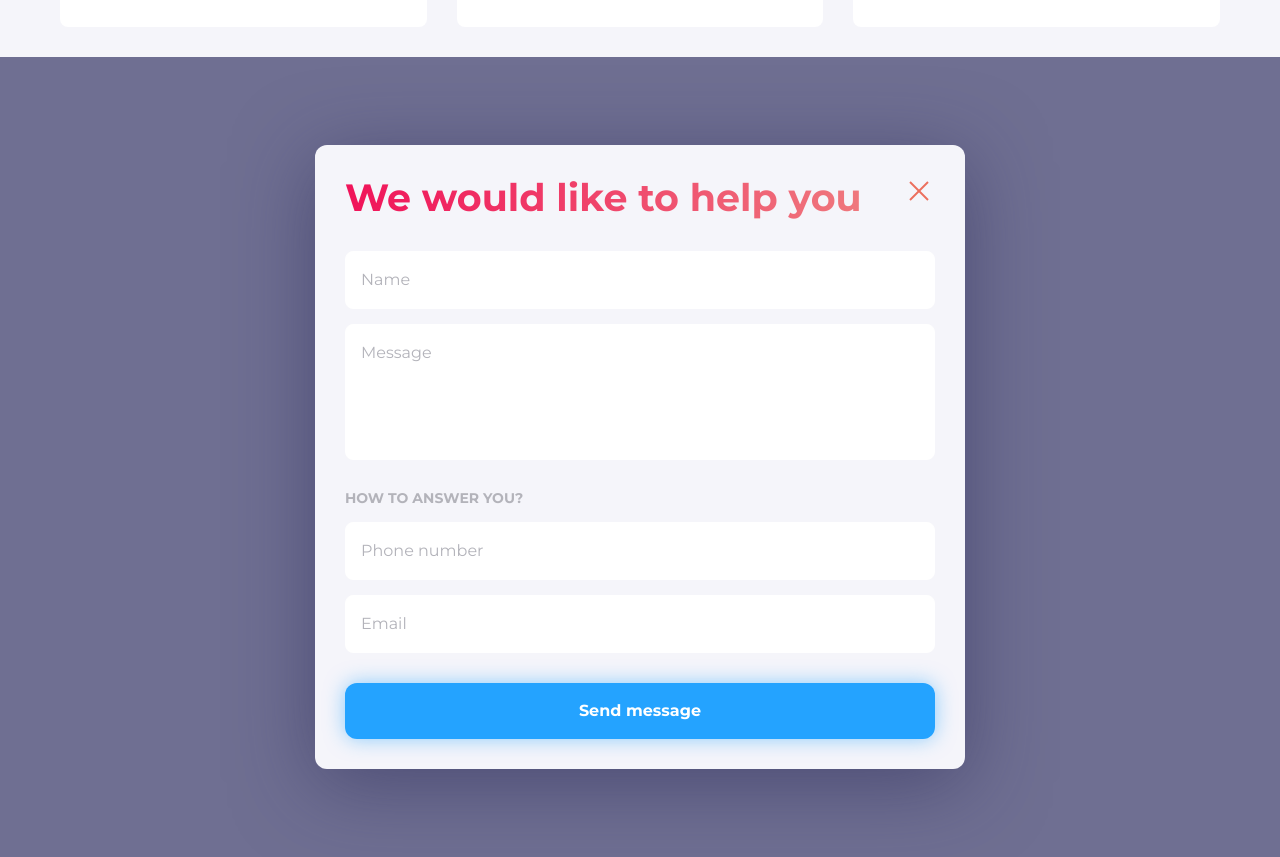
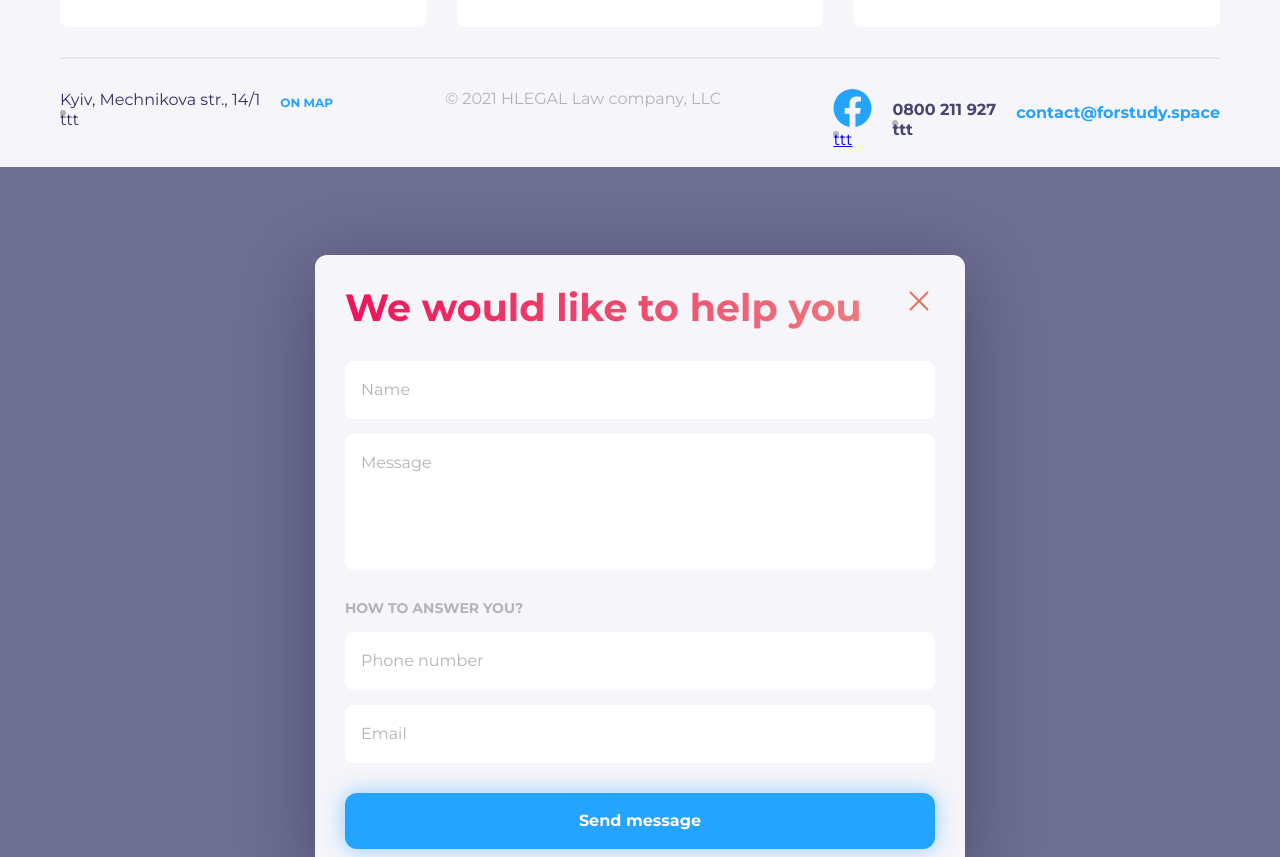
Before and after one commit to OlenaKosa/Final-homework, a website: page index.html in a window 1280 px wide. Shown: the part 3732-4589 px from the top of the page. Drawn offline with Linux system fonts and the light colour scheme.

Commit message:
begin footer

```diff
--- a/index.html
+++ b/index.html
@@ -229,20 +229,28 @@
         </div>
       </section>
       <!-- footer -->
-      <!-- <section class="footer__addresses">
-        <div class="footer__address">
+      <footer class="footer__addresses">
+        <div class="footer__address footer__blocks">
           <address>
             Kyiv, Mechnikova str., 14/1
           </address>
           <a href="/" class="footer__map">On map</a>
         </div>
-        <div class="footer__contacts">
-
+        <div class="footer__contacts footer__blocks">
+          <a href="/" class="footer__facebook">
+            <svg width="39" height="38" viewBox="0 0 39 38" fill="none" xmlns="http://www.w3.org/2000/svg">
+              <path d="M38.5 19.1161C38.5 8.55857 29.9934 0 19.5 0C9.00658 0 0.5 8.55857 0.5 19.1161C0.5 28.6575 7.44803 36.5659 16.5312 38V24.6419H11.707V19.1161H16.5312V14.9046C16.5312 10.1136 19.3678 7.46723 23.7078 7.46723C25.7866 7.46723 27.9609 7.84059 27.9609 7.84059V12.545H25.5651C23.2048 12.545 22.4688 14.0185 22.4688 15.5302V19.1161H27.7383L26.8959 24.6419H22.4688V38C31.552 36.5659 38.5 28.6575 38.5 19.1161Z" fill="#24A3FF"/>
+            </svg>
+          </a>
+          <a href="tel: 0800211927" class="footer__phone nowrap">
+            0800 211 927
+          </a>
+          <a href="mailto: contact@forstudy.space" class="footer__email">contact@forstudy.space</a>
         </div>
         <p class="footer__copyright">
           © 2021 HLEGAL Law company, LLC
         </p>
-      </section> -->
+      </footer>
       <!-- end footer -->
     </div>
   </footer>
--- a/scss/_settings.scss
+++ b/scss/_settings.scss
@@ -30,3 +30,7 @@ h4 {
     padding-right: 60px;
   }
 }
+
+.nowrap {
+  white-space: nowrap;
+}
--- a/scss/_variables.scss
+++ b/scss/_variables.scss
@@ -27,7 +27,9 @@ $contrast-text-color: #FFFFFF;
 
 $dark-subtitle-color: #323264;
 $light-subtitle-color: #24A3FF;
+
 $active-color: #F0145A;
 $colorless-color: #B3B3BA;
+$dark-color: #46466E;
 
 $light-hr-color: #E6E6F0;
--- a/scss/blocks/footer/_footer.scss
+++ b/scss/blocks/footer/_footer.scss
@@ -1,41 +1,116 @@
 .footer {
   background-color: $light-background;
 
-  //padding: 30px;
+  &__addresses {
+    display: flex;
+    flex-direction: column;
+    align-items: center;
+    padding-bottom: 30px;
 
-  // &__addresses {
-  //   //padding-top: 30px;
-  //   //padding-bottom: 30px;
+    @media (min-width: map-get($screen, tablet-sd)) {
+      flex-direction: row;
+      flex-wrap: wrap;
+      justify-content: space-between;
+      align-items: stretch;
+    }
 
-  //   address {
-  //     @include font(16px,20px);
-  //     color: $dark-subtitle-color;
-  //     font-style: normal;
-  //   }
-  // }
+  address {
+    @include font(16px,20px);
+    color: $dark-subtitle-color;
+    font-style: normal;
+  }
+  }
 
-  // &__addresses::before {
-  //   content: '';
-  //   width: 100%;
-  //   height: 2px;
-  //   display: block;
-  //   margin-bottom: 30px;
-  //   background-color: $light-hr-color;
-  // }
+  &__addresses::before {
+    content: '';
+    width: 100%;
+    height: 2px;
+    display: block;
+    margin-bottom: 30px;
+    background-color: $light-hr-color;
+  }
 
-  // &__contacts {
+  &__address {
+    margin-bottom: 21px;
+  }
 
-  // }
+  &__blocks {
+    display: flex;
+    flex-direction: column;
+    align-items: center;
+    gap: 10px;
 
-  // &__map {
-  //   color: $light-subtitle-color;
-  //   text-transform: uppercase;
-  //   text-decoration: none;
-  //   @include font(12px,15px,700);
-  // }
+    @media (min-width: map-get($screen, tablet-sd)) {
+      flex-direction: row;
+    }
+  }
 
-  // &__copyright {
-  //   @include font(16px,20px);
-  //   color: $colorless-color;
-  // }
+  @media (min-width: map-get($screen, tablet-sd)) {
+
+    &__blocks *:nth-child(n) {
+      flex-wrap: nowrap;
+    }
+
+    &__blocks *:nth-child(n):not(:last-child) {
+      margin-right: 10px;
+    }
+
+    &__blocks *:nth-child(n):not(:last-child)::after {
+      content: 'ttt';
+      //margin-right: 10px;
+      display: block;
+      width: 6px;
+      height: 6px;
+      border-radius: 50%;
+      background-color: $colorless-color;
+    }
+
+  }
+
+
+
+  &__contacts {
+    margin-bottom: 30px;
+    order: 2;
+
+    @media (min-width: map-get($screen, tablet-sd)) {
+      margin-bottom: 0;
+      order: 3;
+    }
+
+    svg:hover path {
+      fill: $active-color;
+    }
+  }
+
+  &__map {
+    color: $light-subtitle-color;
+    text-transform: uppercase;
+    text-decoration: none;
+    @include font(12px,15px,700);
+  }
+
+  &__phone {
+    @include font(16px,20px,700);
+    color: $dark-color;
+    text-decoration: none;
+  }
+
+  &__email {
+    @include font(16px,20px,700);
+    color: $light-subtitle-color;
+    text-decoration: none;
+  }
+
+  &__copyright {
+    @include font(16px,20px);
+    color: $colorless-color;
+
+    order: 3;
+
+    @media (min-width: map-get($screen, tablet-sd)) {
+      justify-items: end;
+      order: 2;
+    }
+  }
 }
```
Also changed, not shown: css/style.css.
